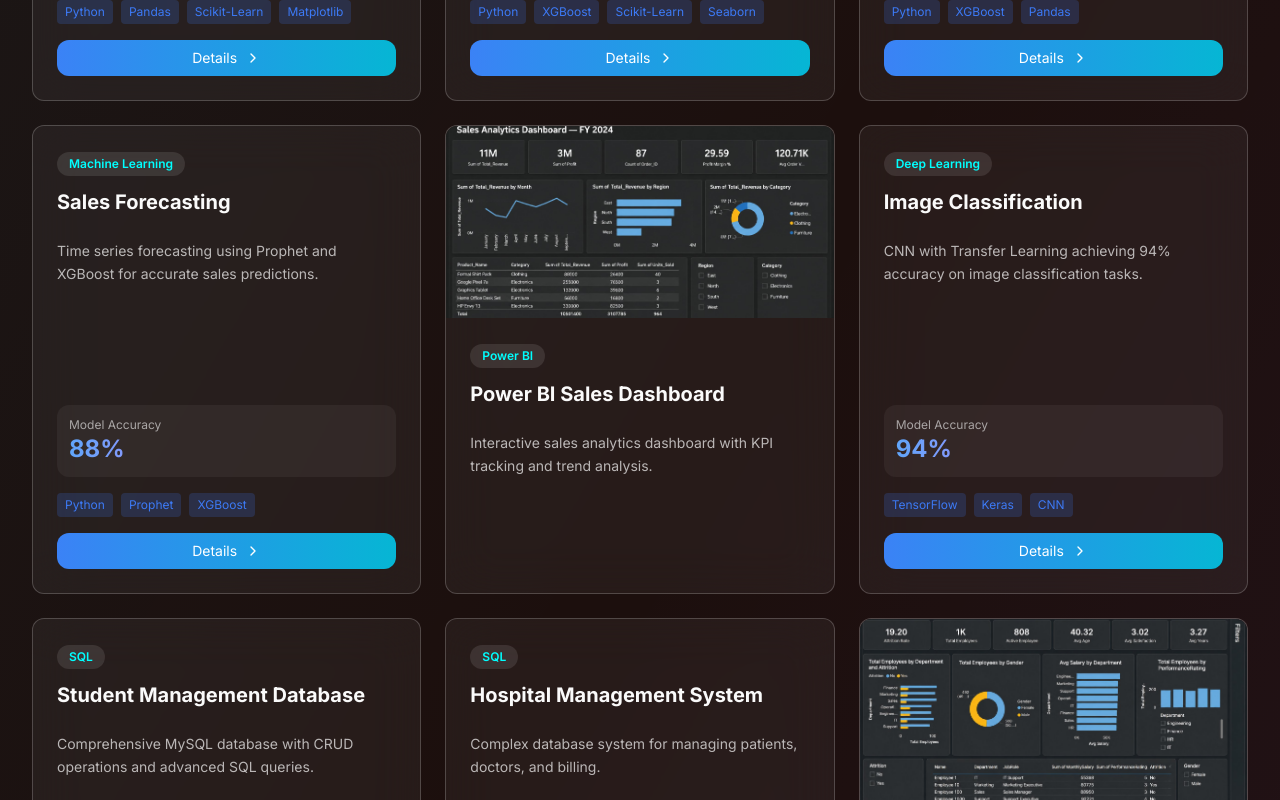
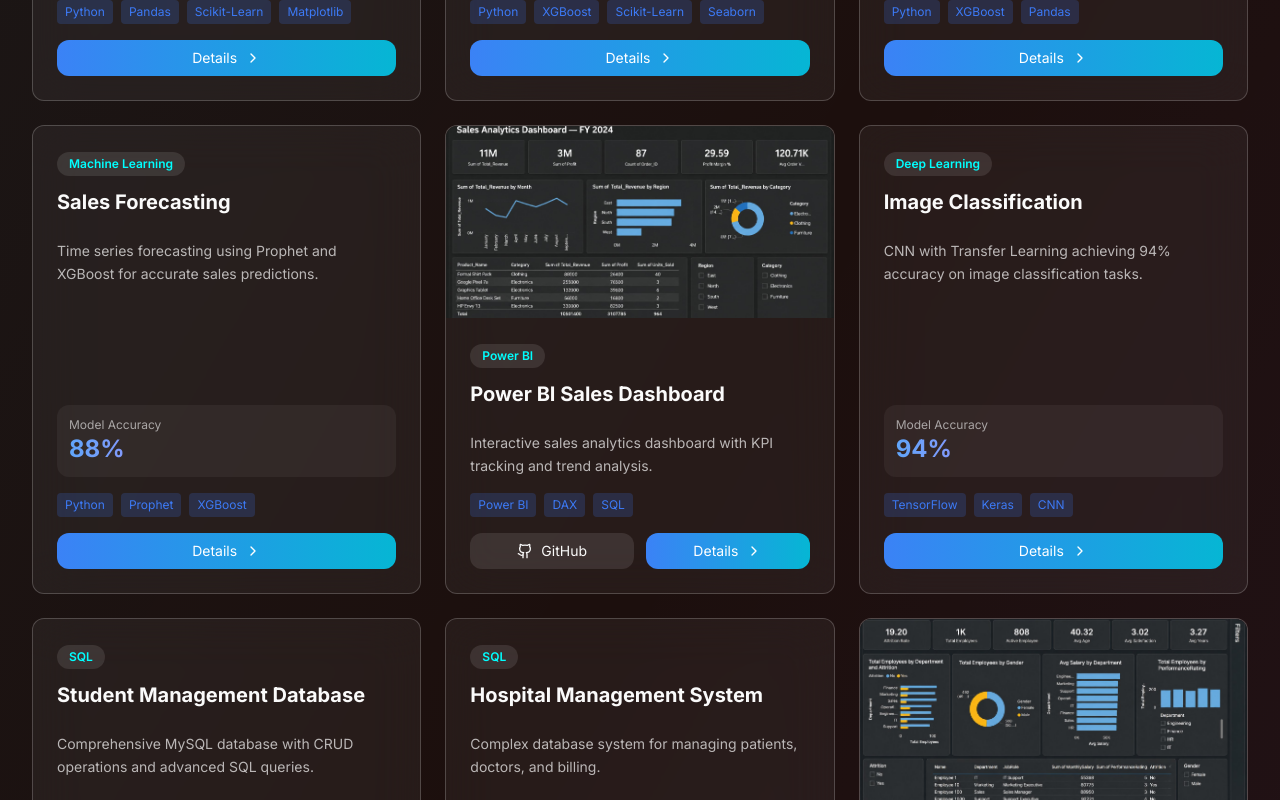
Before and after one commit to MuhammadAdnan586/portfolio, a Next.js app in the folder project/: page / in a window 1280 px wide. Shown: the part 3240-4040 px from the top of the page. Built offline with nearby package versions, Linux system fonts and the light colour scheme.

Commit message:
fix power bi card buttons

```diff
--- a/project/components/projects.tsx
+++ b/project/components/projects.tsx
@@ -193,7 +193,7 @@ export function Projects() {
             {filteredProjects.map((project, index) => (
               <motion.div
                 key={project.id}
-                className="glass rounded-xl overflow-hidden hover:shadow-lg hover:shadow-primary/30 transition-all group cursor-default"
+                className="glass rounded-xl overflow-hidden hover:shadow-lg hover:shadow-primary/30 transition-all group cursor-default flex flex-col"
                 initial={{ opacity: 0, y: 20 }}
                 animate={{ opacity: 1, y: 0 }}
                 transition={{ delay: index * 0.1 }}
@@ -210,7 +210,7 @@ export function Projects() {
                   </div>
                 )}
 
-                <div className="p-6 h-full flex flex-col">
+                <div className="p-6 flex flex-col flex-1">
                   {/* Header */}
                   <div className="mb-4">
                     <div className="inline-block px-3 py-1 rounded-full bg-white/10 text-xs font-semibold text-accent mb-3">
```
